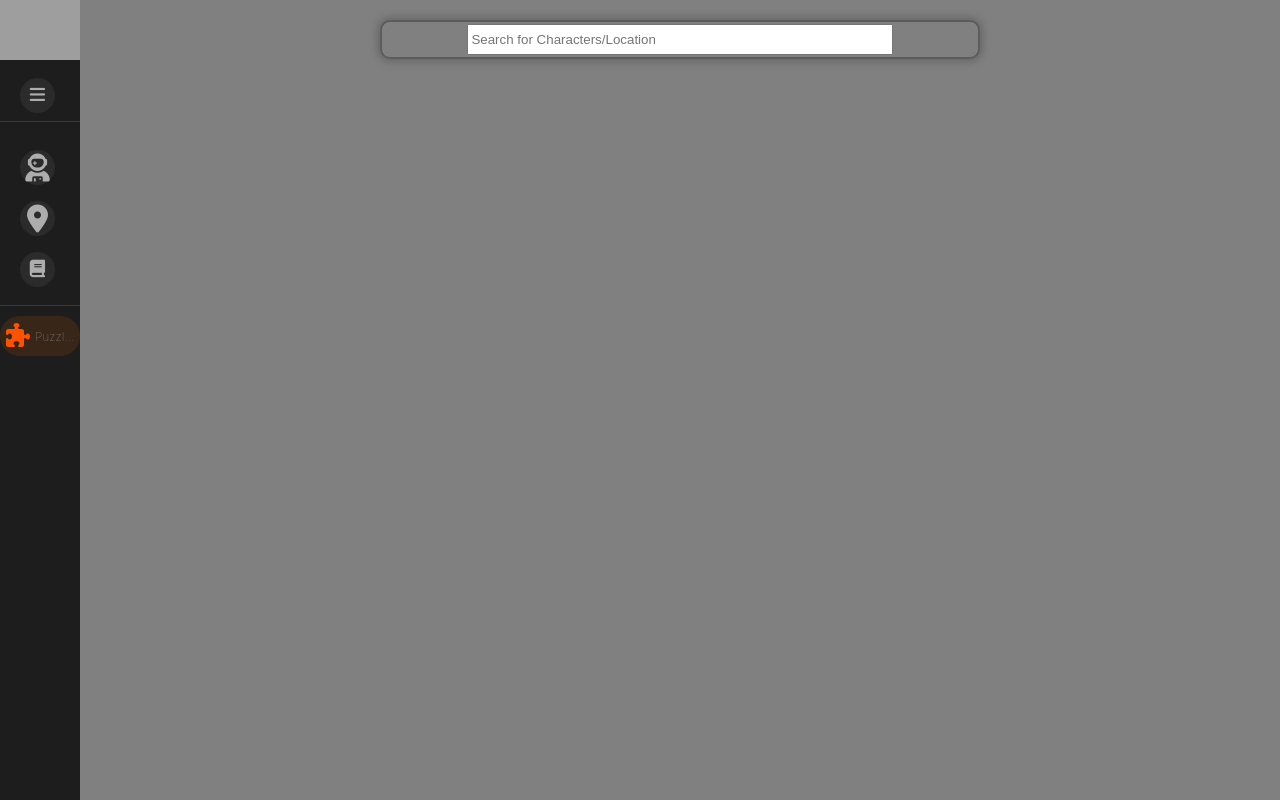
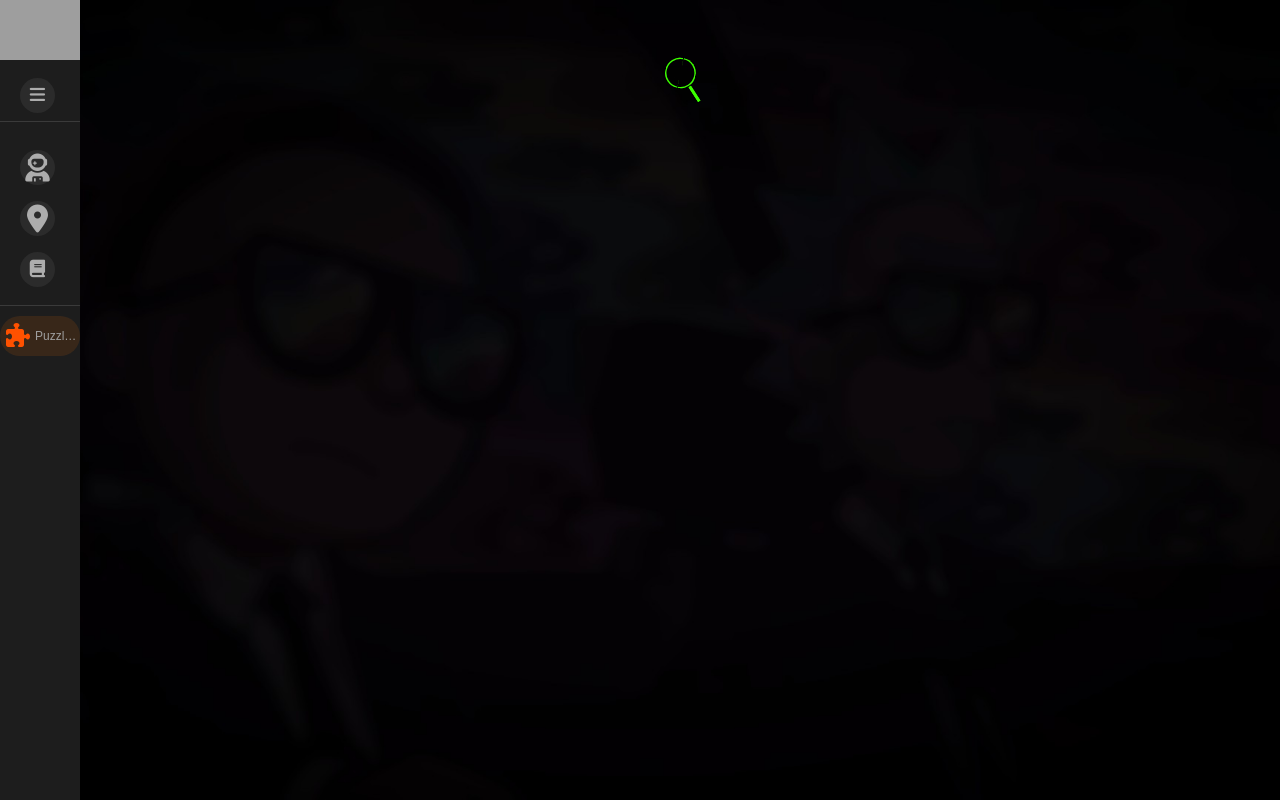
Before and after one commit to Zigaran/rickmorty-web, a React (Create React App) app: page / in a window 1280 px wide. Built offline with nearby package versions, Linux system fonts and the light colour scheme; grey boxes are pictures that could not be loaded.

Commit message:
Searchbar finished

```diff
--- a/package.json
+++ b/package.json
@@ -12,6 +12,7 @@
     "@types/react": "^16.9.0",
     "@types/react-dom": "^16.9.0",
     "gh-pages": "^3.1.0",
+    "node-sass": "^4.14.1",
     "react": "^16.13.1",
     "react-dom": "^16.13.1",
     "react-pro-sidebar": "^0.4.3",
--- a/public/index.html
+++ b/public/index.html
@@ -25,6 +25,7 @@
       Learn how to configure a non-root public URL by running `npm run build`.
     -->
     <script src="https://kit.fontawesome.com/a076d05399.js"></script>
+    <script src="https://codepen.io/ste-vg/pen/QrrrOz.js"></script>
 
     <title>Rick&Morty</title>
   </head>
--- a/src/components/searcher/Searcher.css
+++ /dev/null
@@ -1,31 +0,0 @@
-.search-container {
-  display: flex;
-  justify-content: center;
-  width: 50%;
-  height: 35px;
-  margin-top: 20px;
-}
-
-.input {
-  width: 70%;
-  height: 70%;
-}
-
-.inputcontainer {
-  display: flex;
-  justify-content: center;
-  align-items: center;
-  border-radius: 10px;
-  border: 2px solid #00000048;
-  box-shadow: 0px 0px 10px 2px #0000003a;
-  width: 100%;
-  height: 100%;
-  transition: 160ms ease-in-out;
-}
-
-.inputcontainer:focus {
-  border: 2px solid #c300ff91;
-  box-shadow: 0px 0px 15px 5px #5f005a9a;
-  border-radius: 10px;
-  outline-width: 0;
-}
--- a/src/components/searcher/Searcher.tsx
+++ b/src/components/searcher/Searcher.tsx
@@ -1,19 +1,42 @@
 import React from 'react';
-import './Searcher.css';
-import { SearchIcon } from '../../icons/Icons';
+import './searcher.scss';
+// import { SearchIcon } from '../../icons/Icons';
 
-let Searcher = () => {
+// .addEventListener('click', ({ e }: any) => {
+//   e.stopPropagation();
+//   e.preventDefault();
+
+//   document.querySelector('.input-container').blur();
+// });
+// }
+
+interface Props {
+  e?: any;
+}
+
+class Searcher extends React.Component<Props> {
+  componentDidMount() {
+    document.getElementById('pedo')?.addEventListener('click', (e) => {
+      e.stopPropagation();
+      e.preventDefault();
+    });
+  }
+
+  render() {
     return (
-    <div className="search-container">
-      <div id="input-border" tabIndex={0} className="inputcontainer">
+      <label className="input-container closed">
+        <div className="shadow"></div>
+        <div className="center">
           <input
+            type="text"
             className="input"
-          placeholder="Search for Characters/Location"
-          type="text"
+            placeholder="Search characters/locations"
           />
         </div>
-    </div>
+        <div className="sticks" id="pedo"></div>
+      </label>
     );
-};
+  }
+}
 
 export default Searcher;
--- /dev/null
+++ b/src/components/searcher/searcher.scss
@@ -0,0 +1,189 @@
+html,
+body {
+  width: 100%;
+  height: 100%;
+  margin: 0;
+  padding: 0;
+  font-family: 'Catamaran', sans-serif;
+}
+
+body {
+  --height: 50;
+  --width: 300;
+  --border: 5;
+  --speed: 0.4;
+  --ease: cubic-bezier(0.85, 0.01, 0.4, 0.97);
+  --color-bk: transparent; //#547AA5;
+
+  background: var(--color-bk);
+  display: flex;
+  align-items: center;
+  justify-content: center;
+
+  transition-property: background;
+  transition-duration: calc(var(--speed) * 1s);
+  transition-timing-function: var(--ease);
+
+  &:focus-within {
+    --speed: 0.2;
+    background-color: #63c0e800; //#456488;
+  }
+}
+
+::placeholder {
+  color: rgba(white, 0.3);
+  text-shadow: 0px 0px 0px rgba(145, 255, 0, 0) !important;
+  font-weight: lighter;
+  font-size: 17px;
+}
+:-ms-input-placeholder {
+  color: rgba(white, 0.3);
+  text-shadow: 0px 0px 0px rgba(145, 255, 0, 0) !important;
+  font-weight: lighter;
+  font-size: 17px;
+}
+::-ms-input-placeholder {
+  color: rgba(white, 0.3);
+  text-shadow: 0px 0px 0px rgba(145, 255, 0, 0) !important;
+  font-weight: lighter;
+  font-size: 17px;
+}
+
+.input-container {
+  margin-top: 50px;
+  width: calc(var(--width) * 1px);
+  height: calc(var(--height) * 1px);
+  position: relative;
+  cursor: pointer;
+  transform: rotate(12deg) scale(0.7);
+
+  transition-property: opacity, transform;
+  transition-duration: calc(var(--speed) * 1s);
+  transition-timing-function: var(--ease);
+  //CENTRO DEL BUSCADOR CUANDO ES DESPLEGADO
+  .center {
+    border: calc(var(--border) * 0.5px) solid rgb(60, 255, 0);
+    border-left: none;
+    border-right: none;
+    width: 100%;
+    height: calc(100% - var(--border) * 2px);
+    transform: scalex(0);
+    transition: inherit;
+    background-color: var(--color-bk);
+  }
+
+  input {
+    transition: inherit;
+    width: calc(100% - var(--height));
+    height: 100%;
+    border: 0;
+    outline: 0;
+    color: rgb(94, 255, 0);
+    text-shadow: 0px 0px 3px rgb(123, 255, 0);
+    background: transparent;
+    font-size: 17px;
+    opacity: 0;
+    padding: 0;
+    margin: 0;
+  }
+
+  .shadow {
+    position: absolute;
+    width: 100%;
+    height: 100%;
+    border-radius: 2em;
+    top: 0;
+    left: 0;
+    box-shadow: 0px 10px 50px 0px rgba(94, 255, 0, 0.144);
+    transition: inherit;
+    transform: scalex(0) translateY(-10px);
+    opacity: 0;
+  }
+
+  &:after,
+  &:before {
+    z-index: 1;
+    content: '';
+    transition: inherit;
+    width: calc((var(--height) * 0.5px) - (var(--border) * 1px));
+    height: calc((var(--height) * 1px) - (var(--border) * 2px));
+    display: block;
+    top: 0;
+    border-color: rgb(60, 255, 0);
+    position: absolute;
+    background-color: var(--color-bk);
+    //BORDES LATERALES DEL BUSCADOR
+    border: calc(var(--border) * 0.5px) solid rgb(60, 255, 0);
+  }
+
+  &:before {
+    right: 100%;
+    border-radius: 2em 0 0 2em;
+    border-right: none;
+    transform: translateX(calc(var(--width) * 0.5px));
+  }
+
+  &:after {
+    left: 100%;
+    border-radius: 0 2em 2em 0;
+    border-left: none;
+    transform: translateX(calc(var(--width) * -0.5px));
+  }
+
+  .sticks {
+    position: absolute;
+    height: calc(var(--height) * 0.5px);
+    width: 1px;
+    bottom: 0;
+    right: 0;
+    transition: inherit;
+    transition-duration: calc(var(--speed) * 1.25s);
+    transform: translateX(calc((var(--width) - var(--height)) * -0.53px))
+      rotate(-45deg);
+    z-index: 2;
+    // PATITA DE LA LUPA Y 'X' PARA CERRAR EL BUSCADOR
+    &:before,
+    &:after {
+      transition: transform calc(var(--speed) * 1s) var(--ease);
+      height: calc(var(--height) * 0.5px);
+      width: calc(var(--border) * 0.8px);
+      position: absolute;
+      content: '';
+      background-color: rgb(60, 255, 0);
+      left: calc(var(--border) * -0.5px);
+      bottom: calc(var(--height) * -0.25px);
+    }
+  }
+
+  &:focus-within {
+    transform: rotate(0deg) translatey(-10px);
+    .center {
+      transform: scalex(1);
+    }
+    .shadow {
+      transform: scalex(1) translateY(0px);
+      opacity: 1;
+    }
+    input {
+      opacity: 1;
+    }
+    &:before {
+      transform: translateX(0);
+    }
+    &:after {
+      transform: translateX(0);
+    }
+
+    .sticks {
+      transition-duration: calc(var(--speed) * 1s);
+      transform: translateX(calc(var(--height) * -0.1px)) translateY(0)
+        rotate(180deg);
+      &:before {
+        transform: rotate(-45deg);
+      }
+      &:after {
+        transform: rotate(45deg);
+      }
+    }
+  }
+}
--- a/src/screens/home/Home.css
+++ b/src/screens/home/Home.css
@@ -2,7 +2,10 @@
   display: flex;
   width: 100vw;
   height: 100vh;
-  background-color: grey;
+  background: url('../../utils/backgrounds/home-bg.jpg');
+  background-repeat: no-repeat;
+  background-size: cover;
+  background-position: center;
 }
 
 .home-content {
```
Also changed, not shown: src/utils/backgrounds/home-bg.jpg (added), 1 other file (tests, documents, lock files or other folders). Lines whose indentation alone changed are shown as unchanged.
